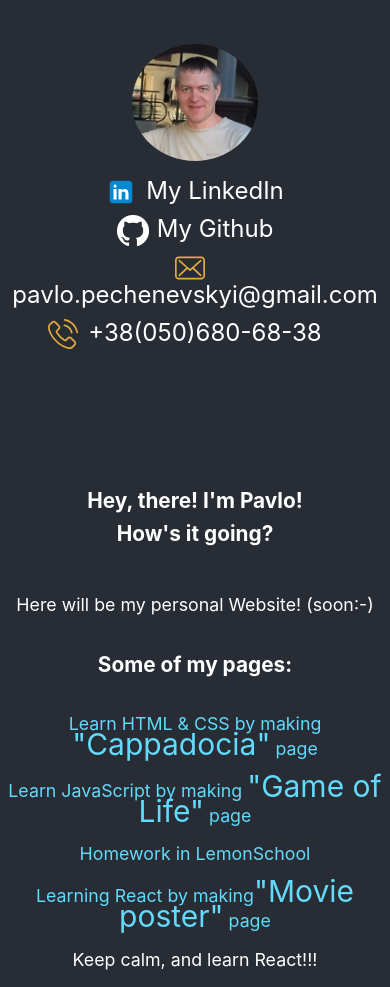
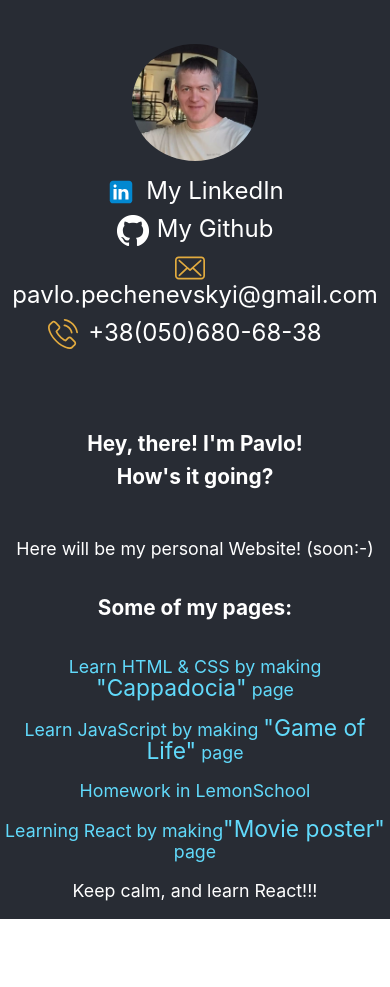
Before and after one commit to PechPavlo/personal-website, a React (Create React App) app: page / in a window 390 px wide. After the commit the page ends 919 px from the top, so only its background shows below. Built offline with nearby package versions, Linux system fonts and the light colour scheme.

Commit message:
some changes in css

```diff
--- a/src/components/App.css
+++ b/src/components/App.css
@@ -42,9 +42,9 @@ body {
   }
 } */
 
-.App-header {
+.App-section {
   background-color: #282c34;
-  min-height      : 100vh;
+  min-height      : 62vh;
   display         : flex;
   flex-direction  : column;
   align-items     : center;
@@ -54,11 +54,11 @@ body {
  padding-top: 105px;
 }
 
-.App-header__title {
+.App-section__title {
   margin-top: 60px;
 }
 
-.App-header__title span {
+.App-section__title span {
   line-height: 45px;
 }
 
@@ -69,27 +69,37 @@ body {
 }
 
 .App-link span {
-  font-size: 30px;
+  font-size: calc(15px + 2vmin);
 }
 
 @media (max-width: 1025px) {
-  .App-header {
-    min-height      : 62vh;
-  }
-  .App-header__title {
+  .App-section__title {
     margin-top: 5px;
 }
 
 }
 
-@media (max-width: 376px) {
-  .App-link span {
-    font-size: 20px;
+@media (max-width: 737px) {
+  .App-section  {
+    padding-top: 57px;
   }
 
+}
+
+@media (max-width: 376px) {
   .App-link {
     width: 260px;
   }
+  .App-section  {
+    padding-top: 32px;
+  }
+}
+
+@media (max-width: 326px) {
+  .App-section  {
+    padding-top: 10px;
+  }
+
 }
 
 /* @keyframes App-logo-spin {
--- a/src/components/App.js
+++ b/src/components/App.js
@@ -8,8 +8,8 @@ function App() {
   return (
     <div className="App">
       <Header />
-      <header className="App-header">
-        <h3 className="App-header__title" >
+      <section className="App-section">
+        <h3 className="App-section__title" >
           Hey, there! I'm Pavlo!<br />
           <span> How's it going?</span>
         </h3>
@@ -33,12 +33,16 @@ function App() {
         <a
           className="App-link"
           href="https://pechpavlo.github.io/cappadocia/"
+          target="_blank"
+          rel="noopener noreferrer"
         >
           Learn HTML & CSS by making <span>"Cappadocia"</span> page
         </a>
         <a
           className="App-link"
           href="https://pechpavlo.github.io/game-of-life/"
+          target="_blank"
+          rel="noopener noreferrer"
         >
           Learn JavaScript by making <span>
             "Game of Life"</span> page
@@ -46,18 +50,22 @@ function App() {
         <a
           className="App-link"
           href="https://pechpavlo.github.io/HomeWork-9/"
+          target="_blank"
+          rel="noopener noreferrer"
         >
           Homework in LemonSchool
         </a>
         <a
           className="App-link"
           href="http://PechPavlo.github.io/movie-posters"
+          target="_blank"
+          rel="noopener noreferrer"
         >
           Learning React by making<span>
             "Movie poster"</span> page
         </a>
         <p>Keep calm, and learn React!!!</p>
-      </header>
+      </section>
     </div>
   );
 }
--- a/src/components/Header/Header.css
+++ b/src/components/Header/Header.css
@@ -11,7 +11,7 @@
 
 .header {
     background-color: #282c34;
-    height          : 38vh;
+    height          : max-content;
     color           : white;
 }
 
@@ -113,9 +113,9 @@
 
 @media (max-width: 1025px) {
 
-    .header {
+    /* .header {
         height: 45vh;
-    }
+    } */
     .header__top {
         display        : flex;
         justify-content: center;
@@ -145,10 +145,15 @@
 }
 
 @media (max-width: 376px) {
-
     .header__top {
         font-size      : 19px;
         line-height    : 25px;
     }
+}
 
+@media (max-width: 326px) {
+    .header__top {
+        font-size      : 16px;
+        line-height    : 23px;
+    }
 }
```
